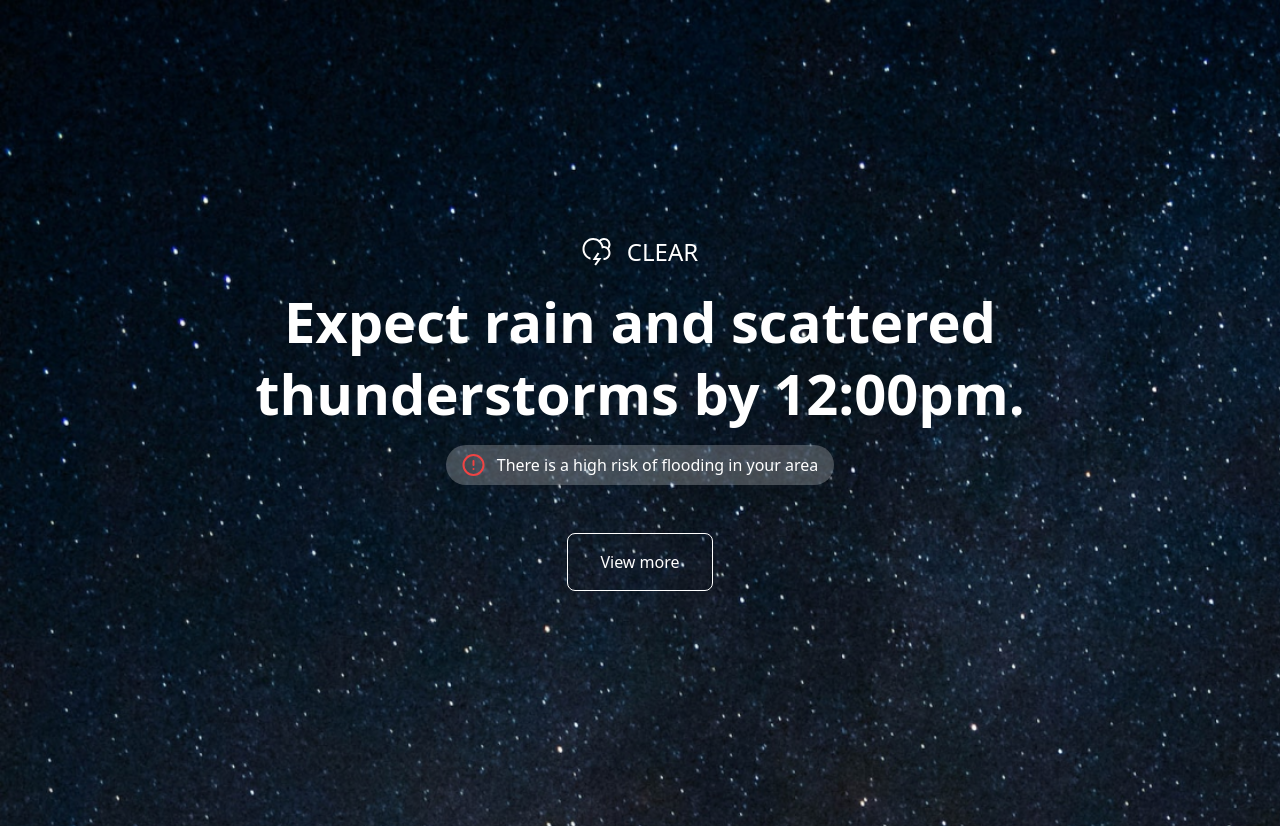
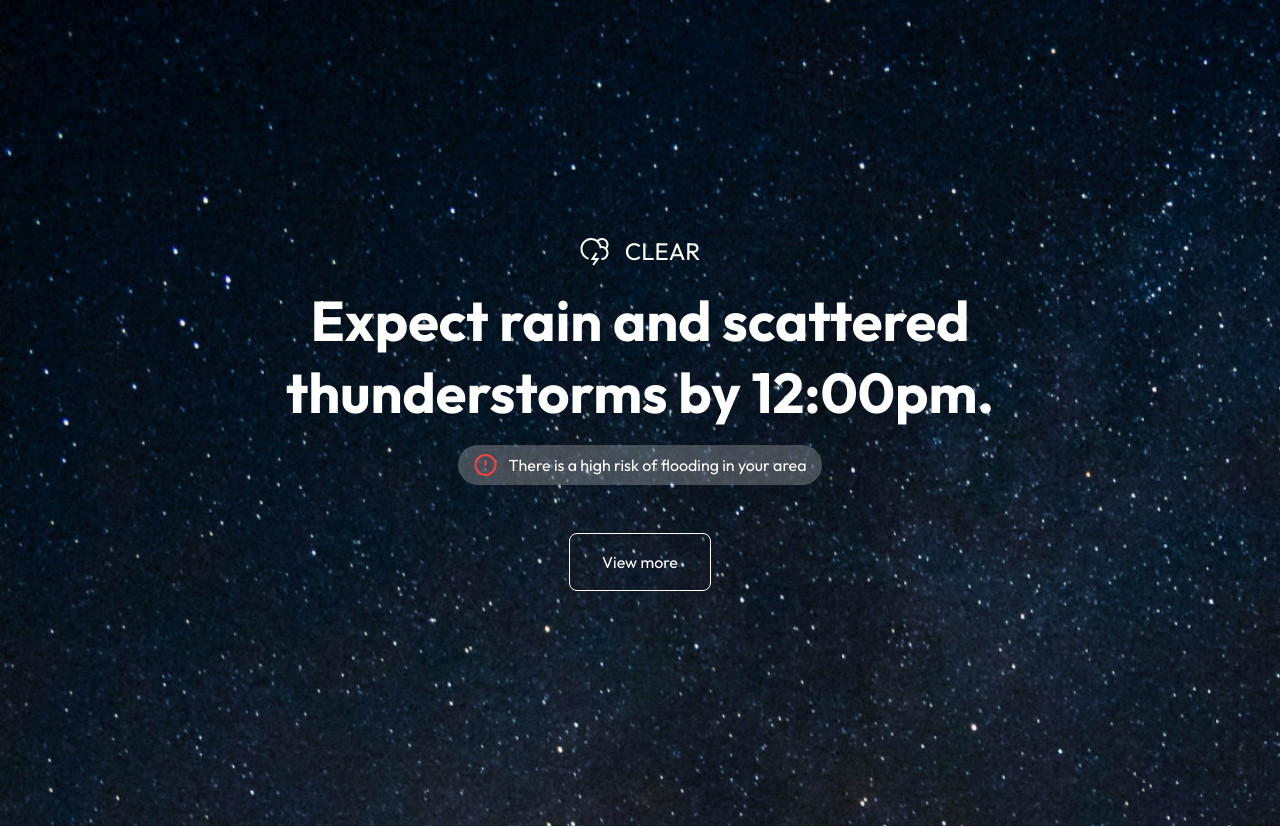
Before and after one commit to dawkaka/mechanic-gear-landing-page, a React (Create React App) app: page / in a window 1280 px wide. Shown: the top 828 px of the page. Built offline with nearby package versions, Linux system fonts and the light colour scheme.

Commit message:
style: import outif font

```diff
--- a/public/index.html
+++ b/public/index.html
@@ -3,6 +3,7 @@
   <head>
     <meta charset="utf-8" />
     <link rel="icon" href="%PUBLIC_URL%/favicon.ico" />
+    <link href='https://fonts.googleapis.com/css?family=Outfit' rel='stylesheet'>
     <meta name="viewport" content="width=device-width, initial-scale=1" />
     <meta name="theme-color" content="#000000" />
     <meta
--- a/src/styles/landingpage.css
+++ b/src/styles/landingpage.css
@@ -3,6 +3,7 @@
     flex-direction: column;
     gap: 54px;
     --primary-color: #EF6820;
+    font-family: 'Outfit';
 }
 
 .landing_header {
```
